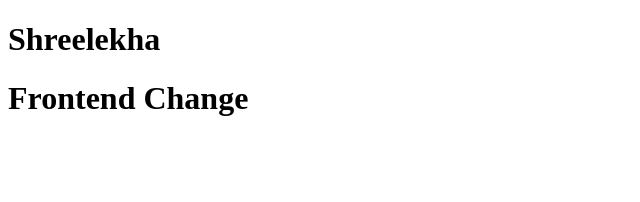
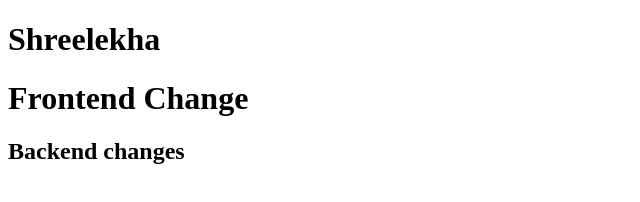
Before and after one commit to Shreelekha-26/samplerepo, a plain HTML site: page index.html in a window 1280 px wide. Shown: the whole page, without its empty margins (0-640 px from the left). Drawn offline with Linux system fonts and the light colour scheme.

Commit message:
feat: updated the line

```diff
--- a/index.html
+++ b/index.html
@@ -8,5 +8,6 @@
 <body>
     <h1>Shreelekha</h1>
     <h1>Frontend Change</h1>
+    <h2>Backend changes</h2>
 </body>
 </html>
```
